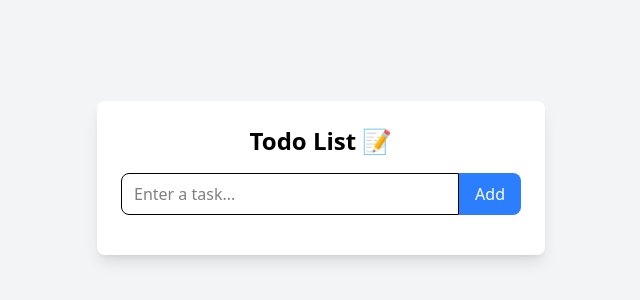
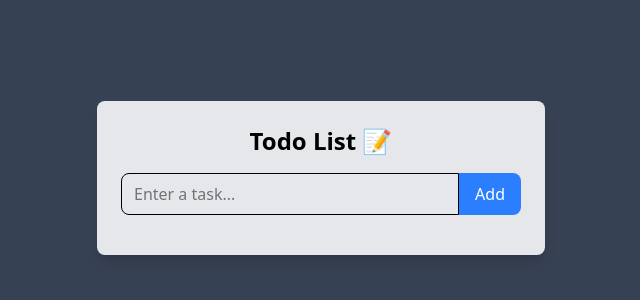
Before and after one commit to Joel-Utpal-Halder/React-Todo_App, a React (Vite) app: page / in a window 1280 px wide. Shown: the part 222-522 px from the top of the page, without its empty margins (319-959 px from the left). Built offline with nearby package versions, Linux system fonts and the light colour scheme.

Commit message:
Update App.jsx

```diff
--- a/src/App.jsx
+++ b/src/App.jsx
@@ -11,8 +11,8 @@ const App = () => {
   };
 
   return (
-    <div className="min-h-screen bg-gray-100 flex items-center justify-center p-6">
-      <div className="bg-white shadow-lg rounded-lg w-full max-w-md p-6">
+    <div className="min-h-screen bg-gray-700 flex items-center justify-center p-6">
+      <div className="bg-gray-200 shadow-lg rounded-lg w-full max-w-md p-6">
         <h1 className="text-2xl font-bold text-center mb-4">Todo List 📝</h1>
 
         {/* Input component for adding tasks */}
```
